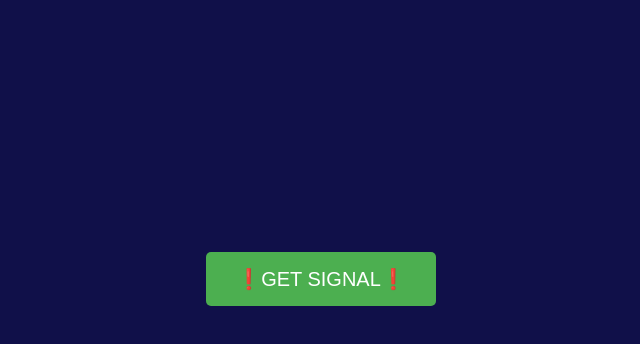
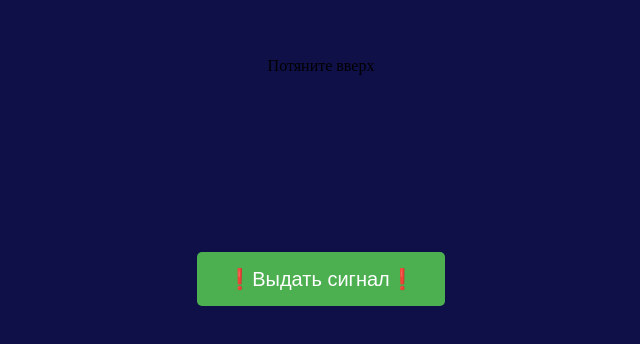
Before and after one commit to DanilQ1/mines.github.io, a plain HTML site: page index.html in a window 1280 px wide. Shown: the part 334-678 px from the top of the page, without its empty margins (319-959 px from the left). Drawn offline with Linux system fonts and the light colour scheme.

Commit message:
Update index.html

```diff
--- a/index.html
+++ b/index.html
@@ -7,10 +7,11 @@
     <link rel="stylesheet" href="style.css">
 </head>
 <body>
+    <div id="flashMessage">Потяните вверх</div>
     <div id="loading" style="display: none;">
         <img src="loading.gif" alt="Загрузка...">
     </div>
-    <button id="flipButton">❗GET SIGNAL❗</button>
+    <button id="flipButton">❗Выдать сигнал❗</button>
     <div id="photoContainer"></div>
     <script src="script.js"></script>
 </body>
```
